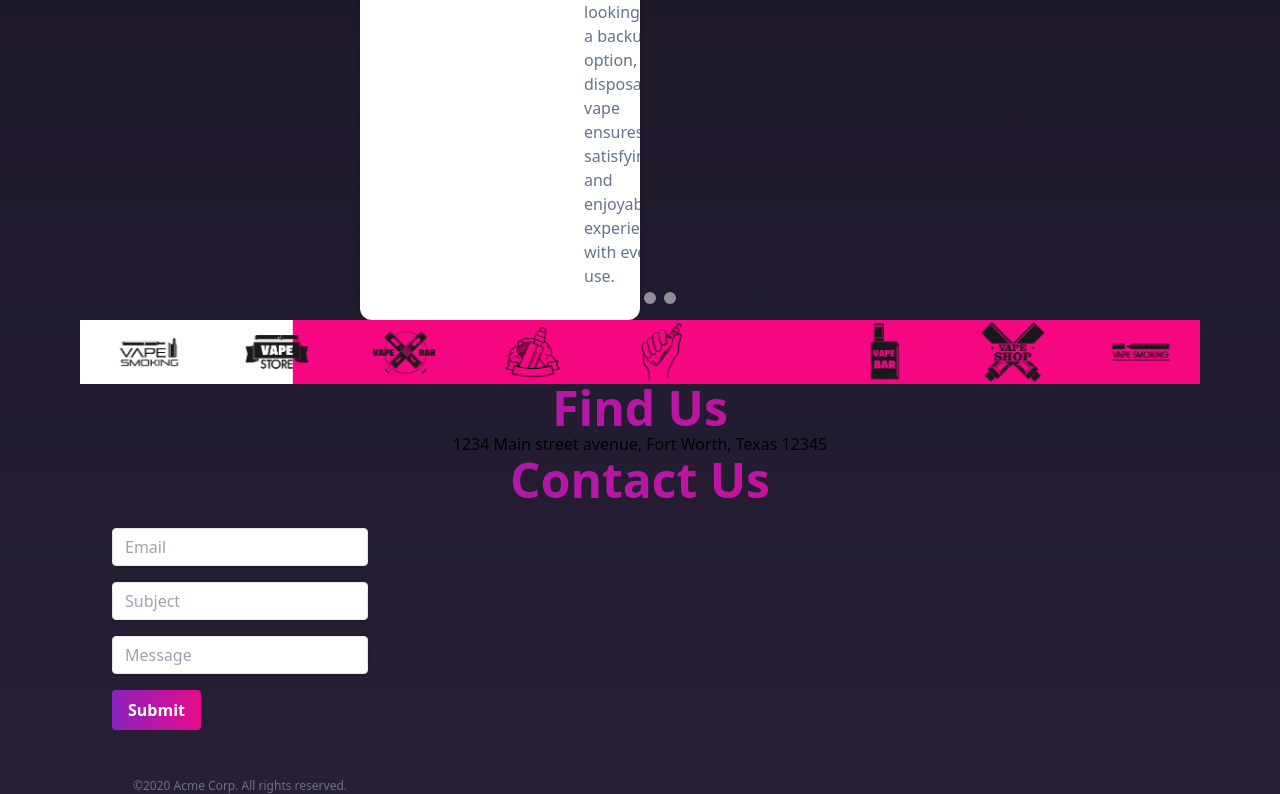
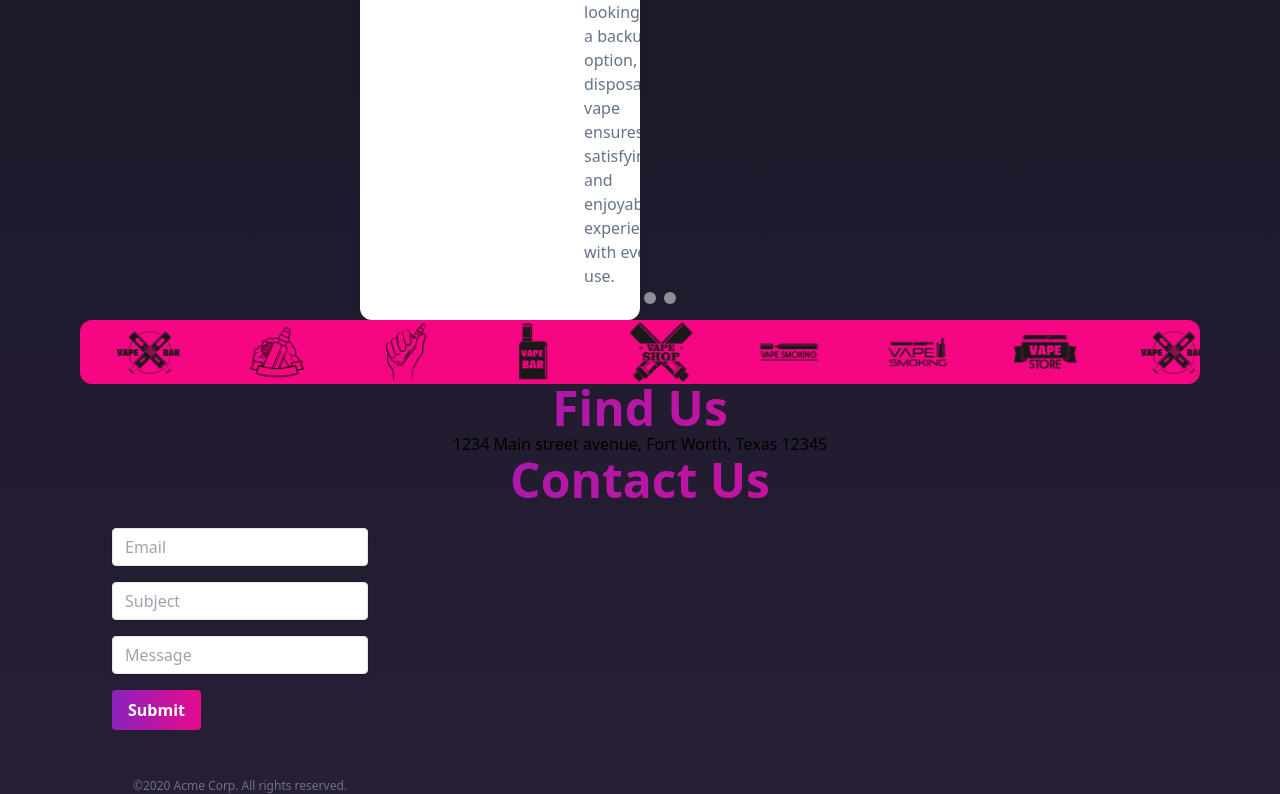
Before and after one commit to JadenLund/applicationPackageOne, a React (Vite) app: page / in a window 1280 px wide. Shown: the part 2668-3462 px from the top of the page. Built offline with nearby package versions, Linux system fonts and the light colour scheme; a web font is replaced by a local one.

Commit message:
marquee mvp, need to fix the padding

```diff
--- a/src/components/Marquee.jsx
+++ b/src/components/Marquee.jsx
@@ -7,21 +7,16 @@ import Comp6 from "../images/Comp6.png";
 import Comp7 from "../images/Comp7.png";
 import Comp8 from "../images/Comp8.png";
 export default function Marquee() {
-  {
-    /* later organize to use a for loop for all of the image names maybe */
-  }
-
   return (
-    <div>
-      <div className="bg-marq overflow-hidden flex">
-        <div className="bg-white gap-u w-screen flex animate-marquee">
+    <div className="bg-marq overflow-hidden flex rounded-xl">
+      <div className="gap-u px-h flex-none flex animate-marquee">
         {[Comp1, Comp2, Comp3, Comp4, Comp5, Comp6, Comp7, Comp8].map(
           (company, index) => (
             <img key={index} className="h-u" src={company} />
           )
         )}
       </div>
-        <div className="gap-u flex w-screen animate-marquee2">
+      <div className="px-h gap-u flex-none flex animate-marquee2">
         {[Comp1, Comp2, Comp3, Comp4, Comp5, Comp6, Comp7, Comp8].map(
           (company, index) => (
             <img key={index} className="h-u" src={company} />
@@ -29,6 +24,5 @@ export default function Marquee() {
         )}
       </div>
     </div>
-    </div>
   );
 }
--- a/tailwind.config.js
+++ b/tailwind.config.js
@@ -26,8 +26,8 @@ module.exports = {
           "100%": { opacity: 1 }
         },
         marquee2: {
-          '0%': { transform: 'translateX(100%)' },
-          '100%': { transform: 'translateX(0%)' },
+          '0%': { transform: 'translateX(0%)' },
+          '100%': { transform: 'translateX(-100%)' },
         },
       },
       transitionProperty: {
@@ -66,7 +66,8 @@ module.exports = {
         "v": "30vh",
         'ta': '50rem',
         "f": '16vw',
-        'g': '1vw'
+        'g': '1vw',
+        'h': '2rem'
 
       },
     },
```
Lines whose indentation alone changed are shown as unchanged.
